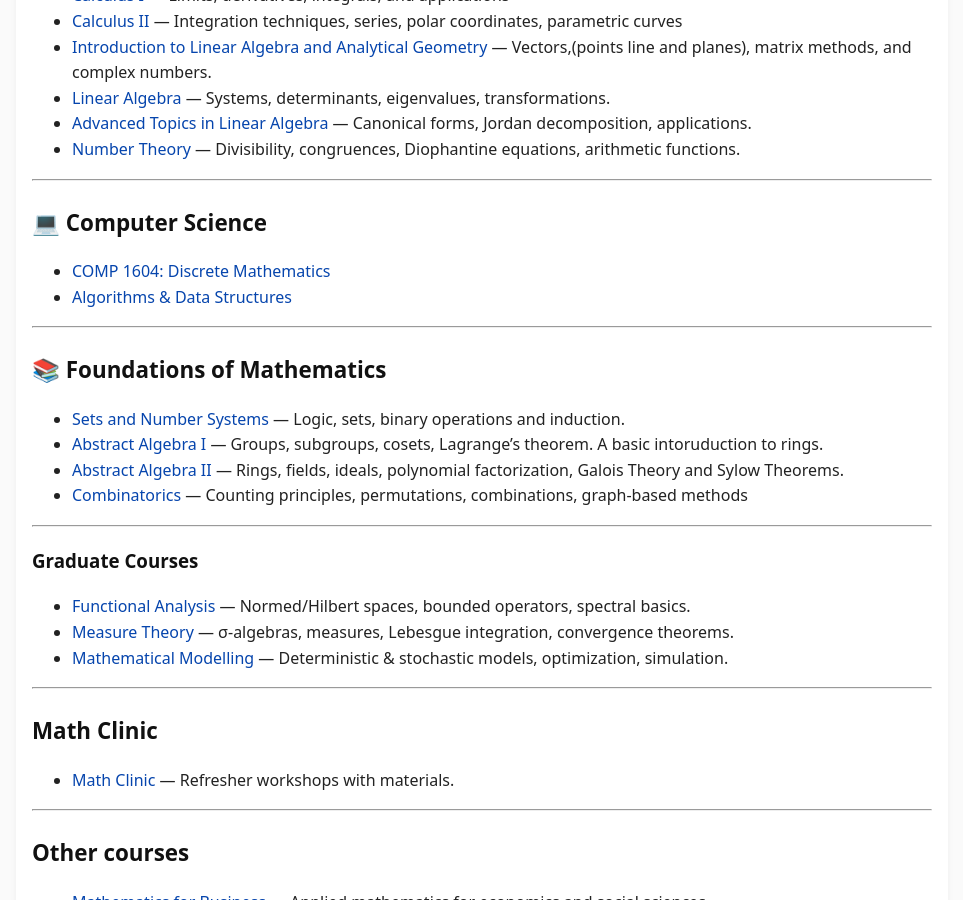
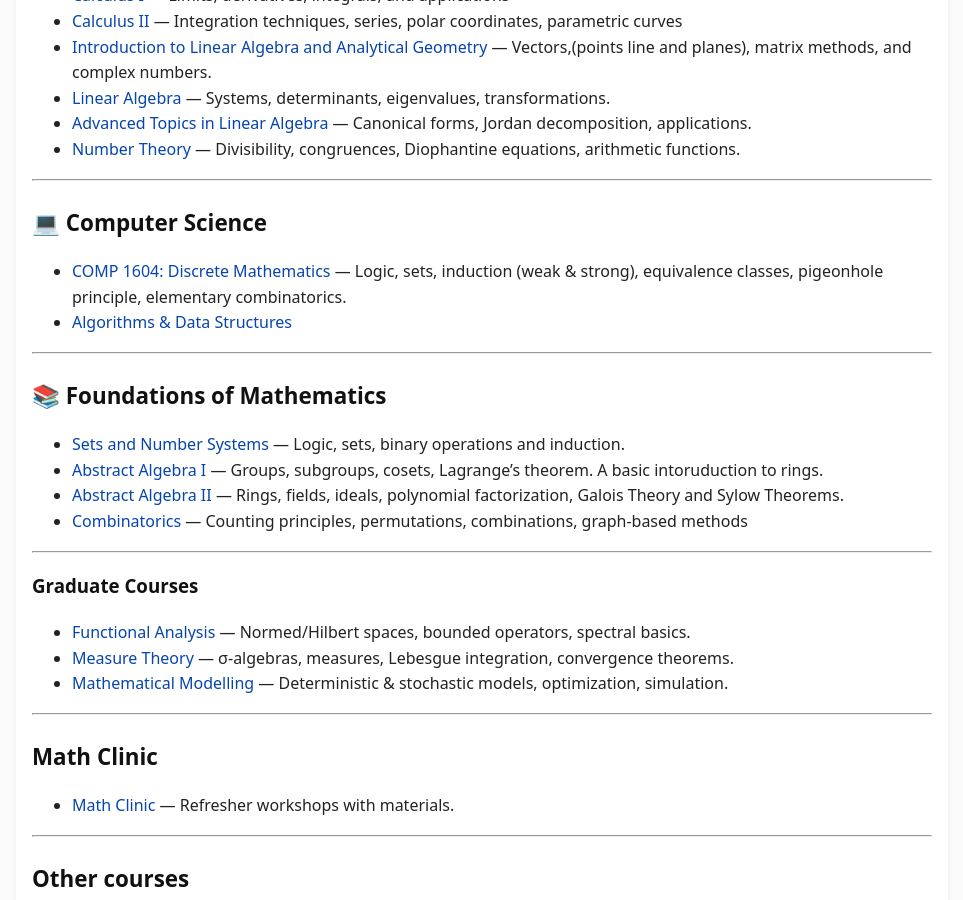
Before and after one commit to SaleemKamaludin/SaleemKamaludin.github.io, a Jekyll site: the page built from courses.md, in a window 1280 px wide and 900 px high, scrolled down 701 px. Shown: the whole window, without its empty margins (158-1121 px from the left). Built offline with Jekyll 4.4.1, drawn with Linux system fonts in a browser that asks for light colours.

Commit message:
Update courses.md

```diff
--- a/courses.md
+++ b/courses.md
@@ -36,7 +36,7 @@ Here you'll find organized links to course notes and resources. This hub will ex
 
 ## 💻 Computer Science
 
-- [COMP 1604: Discrete Mathematics]({{ '/courses/comp1604/' | relative_url }})
+- [COMP 1604: Discrete Mathematics]({{ '/courses/comp1604/' | relative_url }}) — Logic, sets, induction (weak & strong), equivalence classes, pigeonhole principle, elementary combinatorics.
 - [Algorithms & Data Structures](/courses/)
 
 ---
```
